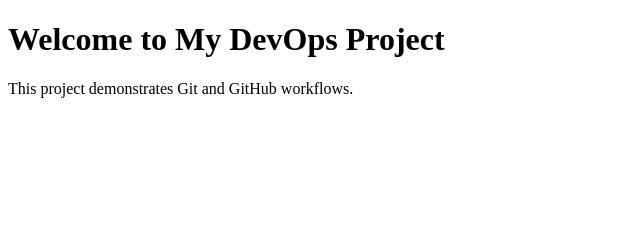
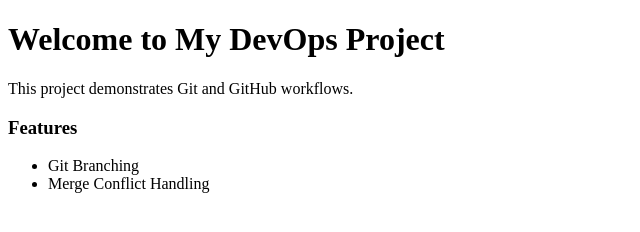
Before and after one commit to Divya0Sharma/devops-git-project, a plain HTML site: page index.html in a window 1280 px wide. Shown: the whole page, without its empty margins (0-640 px from the left). Drawn offline with Linux system fonts and the light colour scheme.

Commit message:
Added Features section in feature branch

```diff
--- a/index.html
+++ b/index.html
@@ -6,5 +6,10 @@
 <body>
     <h1>Welcome to My DevOps Project</h1>
     <p>This project demonstrates Git and GitHub workflows.</p>
+    <h3>Features</h3>
+    <ul>
+        <li>Git Branching</li>
+        <li>Merge Conflict Handling</li>
+    </ul>
 </body>
 </html>
```
